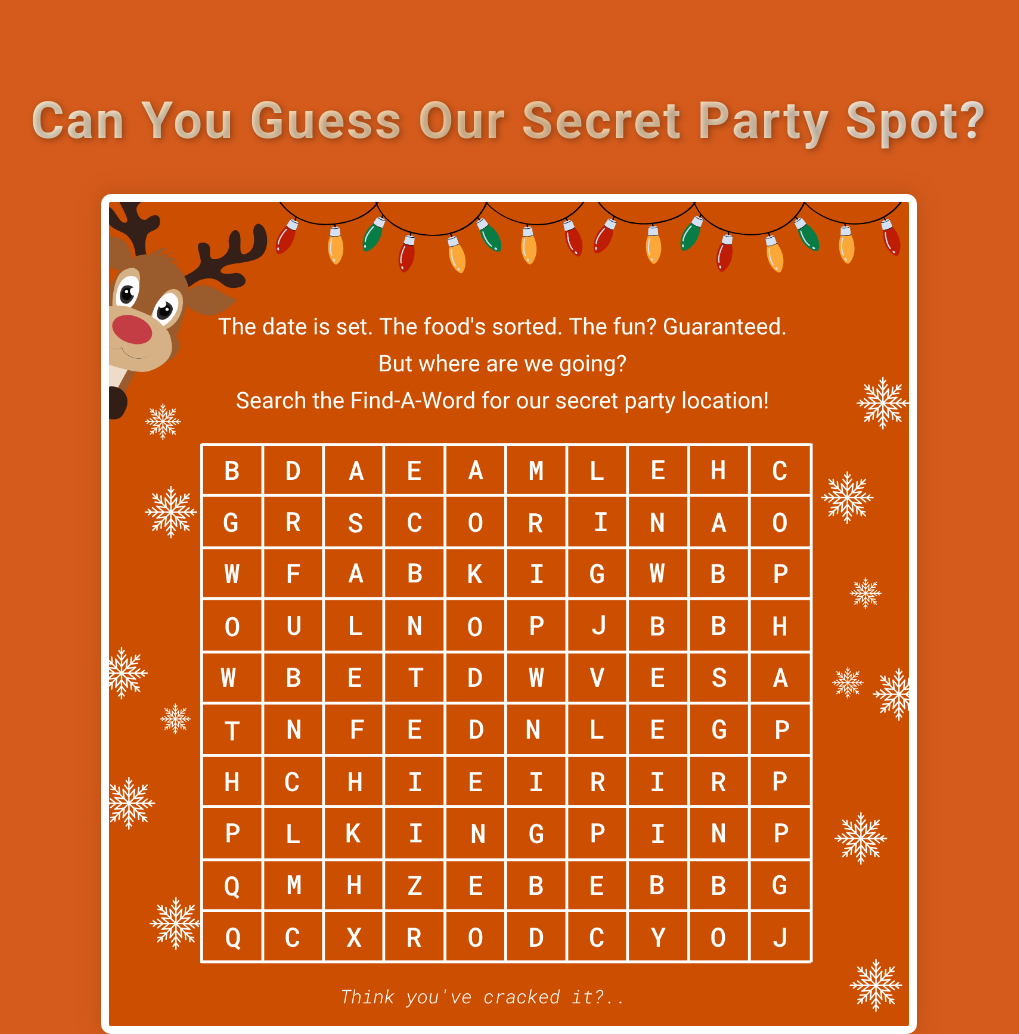
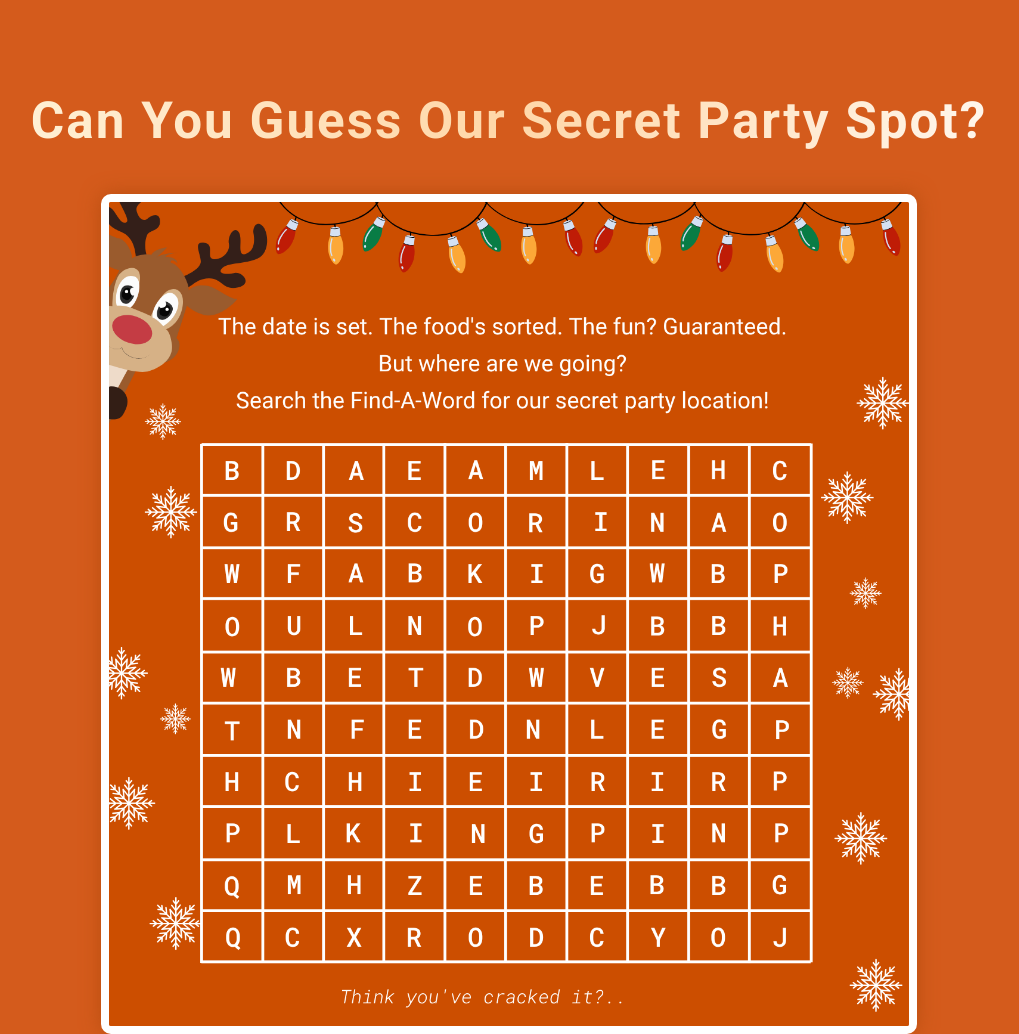
Before and after one commit to Chrysos-Corp/EOYPartyInvite25-, a plain HTML site: page index.html in a window 1280 px wide. Shown: the top 1034 px of the page, without its empty margins (131-1150 px from the left). Drawn offline with Linux system fonts and the light colour scheme.

Commit message:
Update index.html

```diff
--- a/index.html
+++ b/index.html
@@ -101,7 +101,6 @@ button:hover {
   background: linear-gradient(90deg, #fff7e1, #ffd7a8, #ffffff);
   -webkit-background-clip: text;
   -webkit-text-fill-color: transparent;
-  text-shadow: 2px 2px 6px rgba(0,0,0,0.3);
 }
   </style>
 </head>
```
